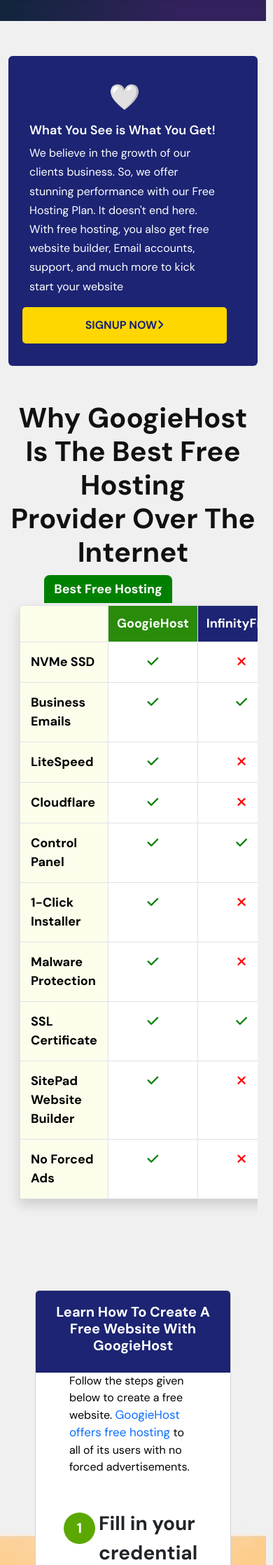
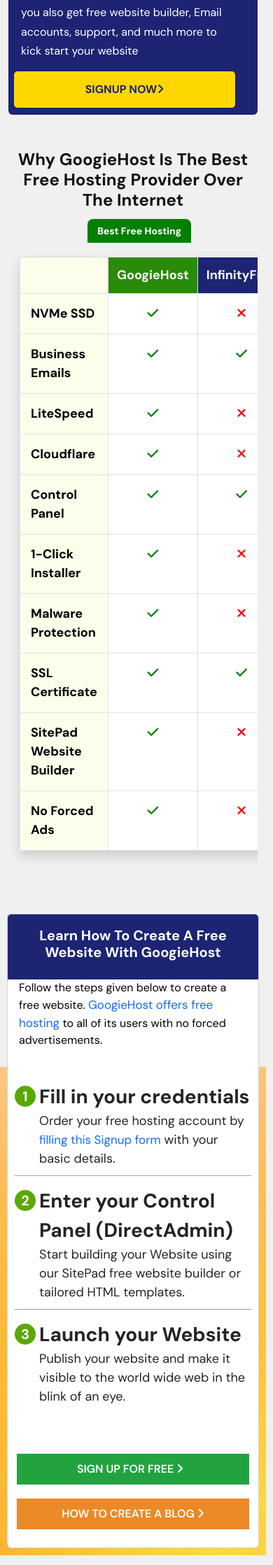
Before and after one commit to Deepak4511/googiehost, a PHP site: page / in a window 390 px wide; the page is wider, and only the part inside the window is pictured. Shown: the part 4129-6366 px from the top of that part at 70% size. Run offline with PHP 8.4, Linux system fonts and the light colour scheme; some libraries are stand-ins or nearby versions; grey boxes are pictures that could not be loaded.

Commit message:
fix responsive

```diff
--- a/assets/css/stylesheet.css
+++ b/assets/css/stylesheet.css
@@ -359,7 +359,7 @@ header .nav-item {
 
 .hero-section .hero-image-section img {
   margin: auto;
-  width: 400px;
+  width: 60%;
 }
 
 
@@ -449,6 +449,31 @@ header .nav-item {
     flex-direction: column;
     text-align: left;
   }
+
+  .hero-section .hero-left-section .entry-title {
+    font-size: 36px;
+}
+
+.hero-section .hero-left-section h2 {
+  font-size: 36px;
+  line-height: 36px;
+}
+.footer .footer-copy {
+  width: 90% !important;
+}
+
+.list.styled.large li span {
+  font-size: 20px;
+}
+
+.cta .card .card-header h6 {
+  font-size: 18px;
+
+}
+.hero-section .hero-left-section p {
+  margin-bottom: 26px;
+  font-size: 18px;
+}
 }
 
 /* Ensures elements stay aligned on larger screens */
@@ -537,6 +562,8 @@ header .nav-item {
 .comparison-table h2 {
   font-size: 40px;
   font-weight: bold;
+  width: 75%;
+  margin: auto;
 }
 
 .comparison-table table thead tr th:nth-child(1) {
@@ -679,14 +706,80 @@ header .nav-item {
   font-weight: bold;
 }
 
-.cta .d-flex.justify-content-between a:nth-child(1) {
+.grp-btn{
+  display: grid;
+grid-template-columns: repeat(2, 1fr);
+grid-template-rows: 1fr;
+grid-column-gap: 0px;
+grid-row-gap: 0px;
+
+}
+
+.grp-btn a{
+  color: #fff;
+  width: fit-content;
+  padding: 10px 44px;
+  font-size: 16px;
+  font-weight: 600;
+  margin: auto;
+}
+
+.grp-btn a:nth-child(1) {
   background-color: #22a340;
-  margin-left: 50px;
-}
-
-.cta .d-flex.justify-content-between a:nth-child(2) {
+
+}
+
+.grp-btn a:nth-child(2) {
   background-color: #eb8928;
-  margin-right: 50px;
+}
+
+@media(max-width:768px){
+  .grp-btn{
+  grid-template-columns: repeat(1, 1fr);
+
+  }
+
+  .grp-btn a{
+    width: -webkit-fill-available;
+    padding: 10px 20px;
+    text-align: center;
+    margin: 10px 13px;
+  }
+
+  .cta .container {
+    padding: 10px;
+}
+
+.list.styled.large {
+  padding: 0 10px;
+}
+
+.list.styled.large li::before {
+  width: 30px;
+  height: 30px;
+}
+
+.list.styled.large li {
+  padding-left: 35px;
+
+}
+.banner {
+  padding: 10px 8px;
+}
+
+.comparison-table h2 {
+  font-size: 24px;
+  width: 100%;
+}
+
+.best-free-hosting {
+  margin-left: 18px;
+  font-size: 14px;
+}
+
+.comparison-table .text-center.my-3 {
+  margin-bottom: 8px !important;
+}
 }
 
 /* block-single  */
--- a/index.php
+++ b/index.php
@@ -21,12 +21,12 @@ include 'inc/header.php'; ?>
                     </span>No Credit Card required
                 </div>
             </div>
-            <div class="hero-image-section col-md-6">
+            <div class="hero-image-section col-md-6 text-center">
                 <img src="img/GoogiehostHeroImage.png" alt="GoogiehostHeroImage" class="img-fluid">
             </div>
         </div>
     </div>
-    <div class="inner container" style="padding-top: 0 !important;">
+    <div class="inner container " style="padding-top: 0 !important;">
         <img loading="lazy" alt="featured on logos" class="img-fluid" data-cfsrc="depends/featured-logos2.png" src="depends/featured-logos2.png">
     </div>
 </div>
@@ -61,7 +61,7 @@ include 'inc/header.php'; ?>
 
     <div class="container py-5 ">
         <h2 class="text-center">WEB HOSTING TO BOOST YOUR BUSINESS PRESENCE</h2>
-        <p class="w-75 text-center mx-auto p-3">
+        <p class=" text-center mx-auto p-3">
             Googiehost gives you most useful <strong>Web Hosting features</strong> that can help you to build your business or personal website with just few easy clicks. Get your business on Google, Yahoo & Bing today.
         </p>
 
@@ -181,7 +181,7 @@ include 'inc/header.php'; ?>
 
 <!-- comparision table -->
 <div class="container my-5 comparison-table">
-    <h2 class="text-center ">Why GoogieHost Is The Best Free Hosting <br> Provider Over The Internet</h2>
+    <h2 class="text-center ">Why GoogieHost Is The Best Free Hosting Provider Over The Internet</h2>
 
     <div class="text-center my-3">
         <span class="best-free-hosting">Best Free Hosting</span>
@@ -282,8 +282,8 @@ include 'inc/header.php'; ?>
             <div class="card-header text-center">
                 <h6> Learn How To Create A Free Website With GoogieHost</h6>
             </div>
-            <div class="">
-                <p class="intro ps-5 pe-5">
+            <div class="pb-3">
+                <p class="intro px-3">
                     Follow the steps given below to create a free website. <a href="freehosting.html">GoogieHost offers free hosting </a>to all of its users with no forced advertisements.
                 </p>
                 <ol class="list styled large mt-5">
@@ -297,9 +297,9 @@ include 'inc/header.php'; ?>
                         Publish your website and make it visible to the world wide web in the blink of an eye.
                     </li>
                 </ol>
-                <div class="d-flex justify-content-between mt-5">
+                <div class=" mt-5 grp-btn">
                     <a href="#">
-                        SIGN UP FOR FREE <i class="fa-solid fa-angle-right"></i>
+                        SIGN UP FOR FREE <i class="fa-solid fa-angle-right me-2"></i>
                     </a>
                     <a href="#">
                         HOW TO CREATE A BLOG <i class="fa-solid fa-angle-right"></i>
```
